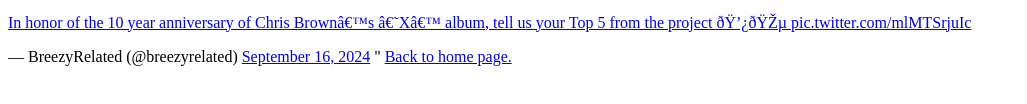
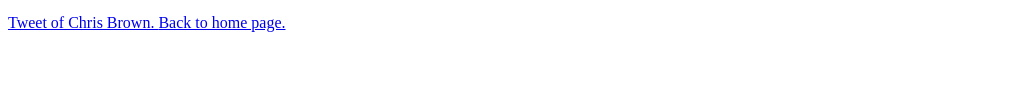
Before and after one commit to Ositaa/My_First_Portfolio, a plain HTML site: page tweet.html in a window 1280 px wide. Shown: the part 610-714 px from the top of the page, without its empty margins (0-1027 px from the left). Drawn offline with Linux system fonts and the light colour scheme.

Commit message:
Add files via upload

```diff
--- a/tweet.html
+++ b/tweet.html
@@ -17,7 +17,7 @@
                     <img src="https://i.ibb.co/gTDZZT8/ALX-Logo-07.png">
                   </a>
             </figure>
-                <a href="<blockquote class="twitter-tweet"><p lang="en" dir="ltr">In honor of the 10 year anniversary of Chris Brown’s ‘X’ album, tell us your Top 5 from the project 💿🎵 <a href="https://t.co/mlMTSrjuIc">pic.twitter.com/mlMTSrjuIc</a></p>&mdash; BreezyRelated (@breezyrelated) <a href="https://twitter.com/breezyrelated/status/1835692126132171253?ref_src=twsrc%5Etfw">September 16, 2024</a></blockquote> <script async src="https://platform.twitter.com/widgets.js" charset="utf-8"></script>"
+            <a href="https://twitter.com/breezyrelated/status/1835692126132171253?ref_src=twsrc%5Etfw"> Tweet of Chris Brown. </a>
 
                 <a href="http://127.0.0.1:3000/index.html"> Back to home page. </a>
             </body>
```
